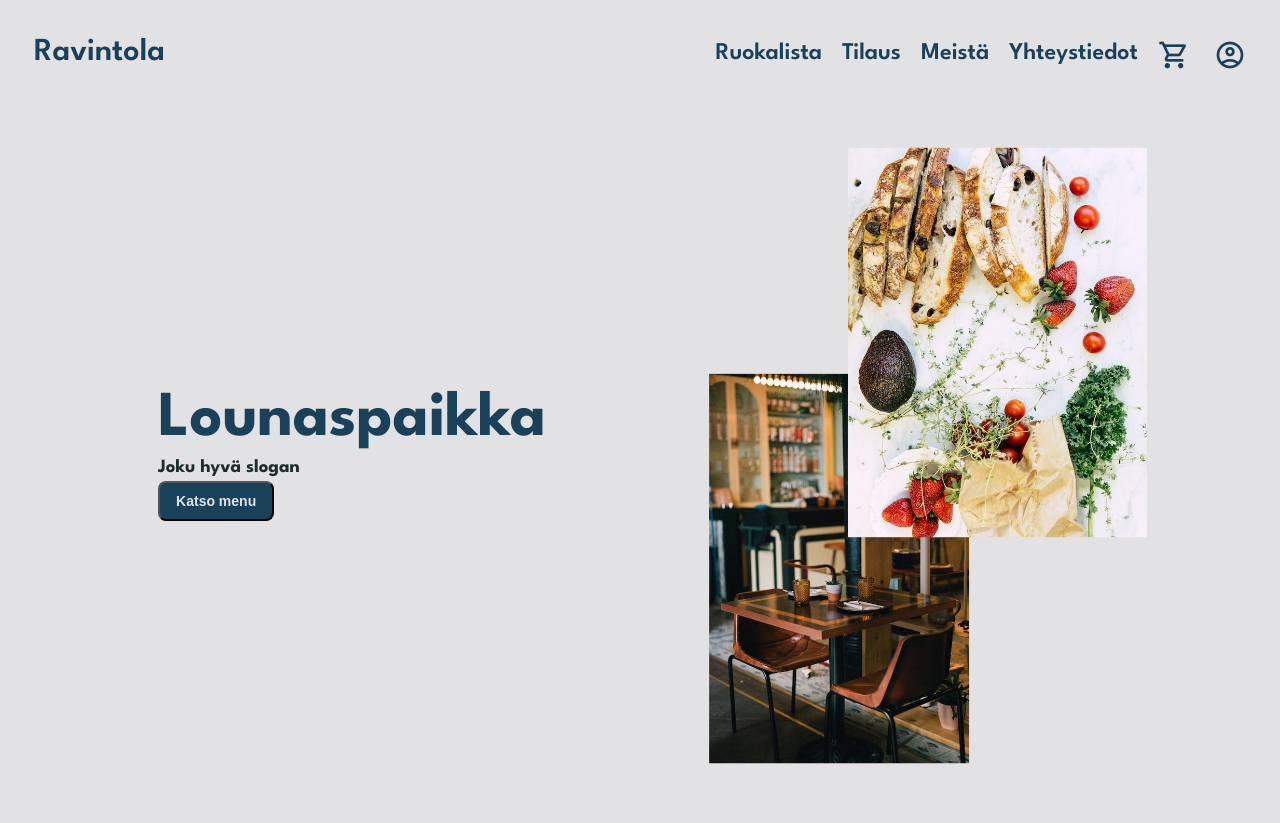
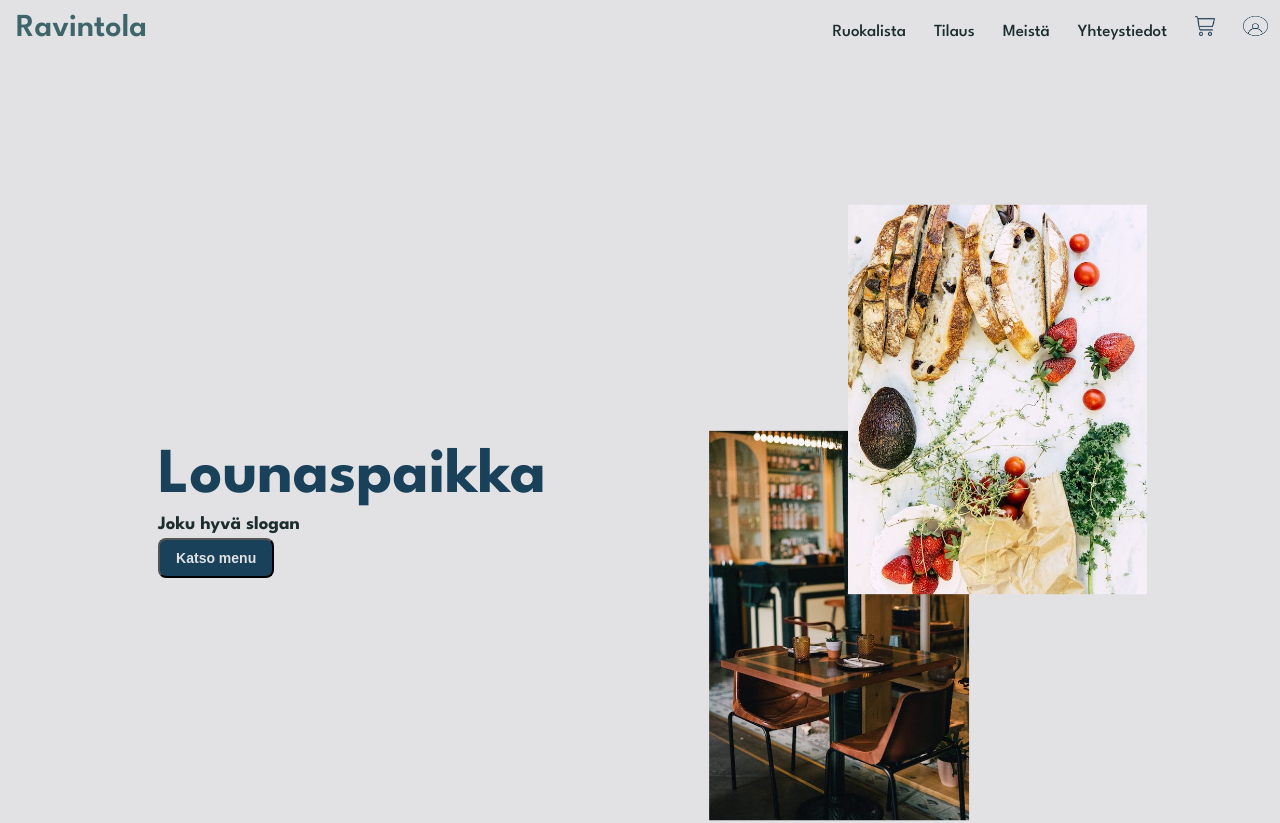
Before and after one commit to elinaasa/Ravintolaprojekti, a website built with Vite: page index.html in a window 1280 px wide. Shown: the top 823 px of the page. Built offline with nearby package versions, Linux system fonts and the light colour scheme.

Commit message:
new nav bar

```diff
--- a/Public/Style/main.css
+++ b/Public/Style/main.css
@@ -59,8 +59,49 @@ h6 {
   font-family: var(--headerFont);
 }
 
+
 /* NAVIGATION */
 
+/* NEW NAV BAR STARTS */
+.topnav {
+  background-color: var(--platinum-2);
+  overflow: hidden;
+  font-family: var(--headerFont);
+  display: flex;
+  justify-content: center;
+  align-items: baseline;
+}
+
+/* Style the links inside the navigation bar */
+.topnav a {
+  float: left;
+  color: var(--headerFont);
+  text-align: center;
+  padding: 14px 16px;
+  text-decoration: none;
+  font-size: 17px;
+}
+
+/* Change the color of links on hover */
+.topnav a:hover {
+  color: var(--caribbean-current);
+}
+
+/* Add a color to the active/current link */
+.topnav .logo {
+  font-weight: 600;
+  font-size: 2rem;
+  margin-right: auto;
+}
+
+.topnav .nav-item {
+  font-weight: 500;
+  margin-right: -4px;
+}
+
+/* NEW NAV BAR ENDS */
+
+/*
 nav {
   display: flex;
   justify-content: space-between;
@@ -70,7 +111,7 @@ nav {
   padding: 1.5rem;
   background-color: var(--platinum-2);
   /* box-shadow: 0 0 10px rgba(0, 0, 0, 0.1); */
-  font-family: var(--headerFont);
+/*  font-family: var(--headerFont);
 }
 
 .navbar-brand {
@@ -117,6 +158,7 @@ nav a:active {
 .navbar-toggler {
   display: none;
 }
+*/
 
 /* BODY */
 
--- a/index.html
+++ b/index.html
@@ -14,9 +14,29 @@
   </head>
   <body>
     <header>
-      <nav>
+      <!-- NEW NAV BAR STARTS -->
+      <!-- NEW NAV BAR STARTS -->
+      <!-- NEW NAV BAR STARTS -->
+      <div class="topnav">
+        <a class="logo" href="index.html">Ravintola</a>
+        <a class="nav-item" href="#">Ruokalista</a>
+        <a class="nav-item" href="#">Tilaus</a>
+        <a class="nav-item" href="#">Meistä</a>
+        <a class="nav-item" href="#">Yhteystiedot</a>
+        <!-- Placeholder for icon -->
+        <a class="nav-item" href="#"> <img src="Public/Image/shopping-cart.png" alt="shopping cart" width="20" height="20"></a>
+        <!-- Placeholder for icon -->
+        <a class="nav-item" href="#"> <img src="Public/Image/login.png" alt="shopping cart" width="25" height="20"></a>
+      </div>
+      <!-- NEW NAW BAR ENDS -->
+      <!-- NEW NAW BAR ENDS -->
+      <!-- NEW NAW BAR ENDS -->
+
+
+    <!-- DELETE "EDIT" -COMMENTS TO REVEAL OLD NAV -->
+    <!-- EDIT<nav> -->
       <!-- <nav class="navbar-expand-lg navbar-light bg-light"> -->
-        <a class="navbar-brand" href="#">Ravintola</a>
+      <!--EDIT  <a class="navbar-brand" href="#">Ravintola</a> -->
         <!-- <button
           class="navbar-toggler"
           type="button"
@@ -26,14 +46,14 @@
           aria-expanded="false"
           aria-label="Toggle navigation"
         > -->
-          <span class="navbar-toggler-icon"></span>
-        </button>
+        <!-- EDIT  <span class="navbar-toggler-icon"></span>
+        </button> EDIT-->
         <!-- <div class="collapse navbar-collapse" id="navbarNavAltMarkup"> -->
-          <div class="nav-items-right">
+          <!-- EDIT<div class="nav-items-right">
             <a class="nav-item nav-link active" href="http://localhost:5173/lunch.html"
-            >Ruokalista
+            >Ruokalista EDIT-->
             <!-- <span class="sr-only">(current)</span> -->
-          </a>
+          <!-- EDIT</a>
             <a class="nav-item nav-link" href="#">Tilaus</a>
             <a class="nav-item nav-link" href="#">Meistä</a>
             <a class="nav-item nav-link disabled" href="#">Yhteystiedot</a>
@@ -42,7 +62,7 @@
                 <a class="material-symbols-outlined"> account_circle</a>
               </div>
           </div>
-      </nav>
+      </nav> EDIT-->
     </header>
     <main>
     <div class="hero-container">
```
Also changed, not shown: Public/Image/login.png (added), Public/Image/shopping-cart.png (added).
